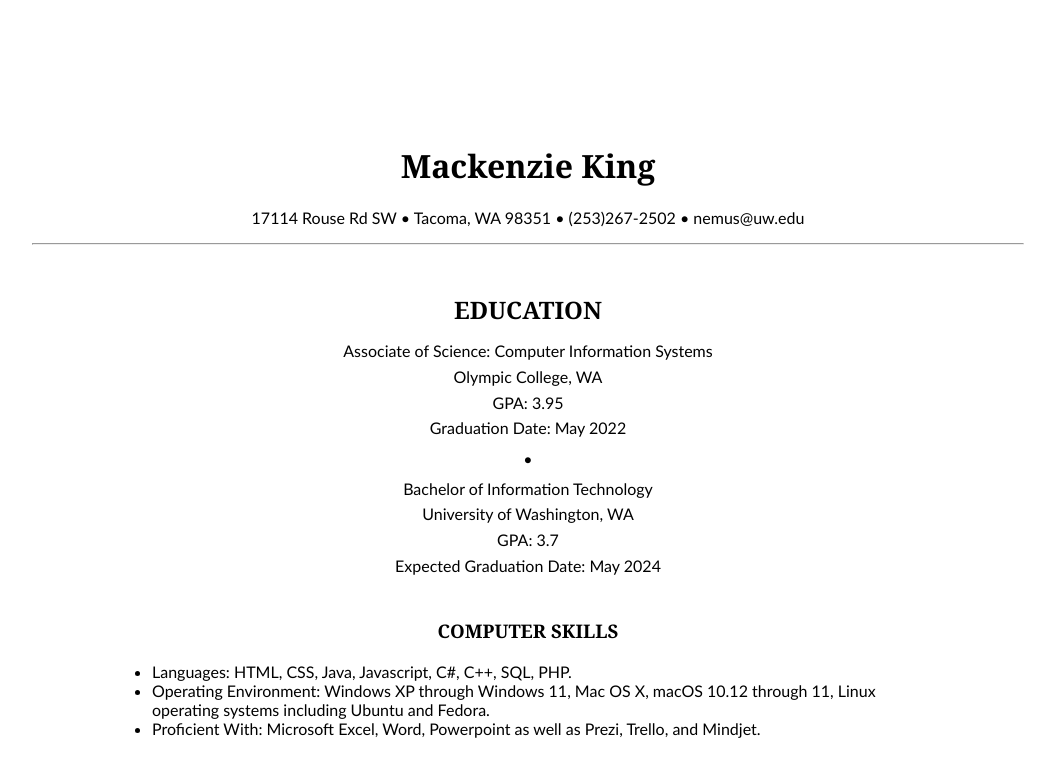
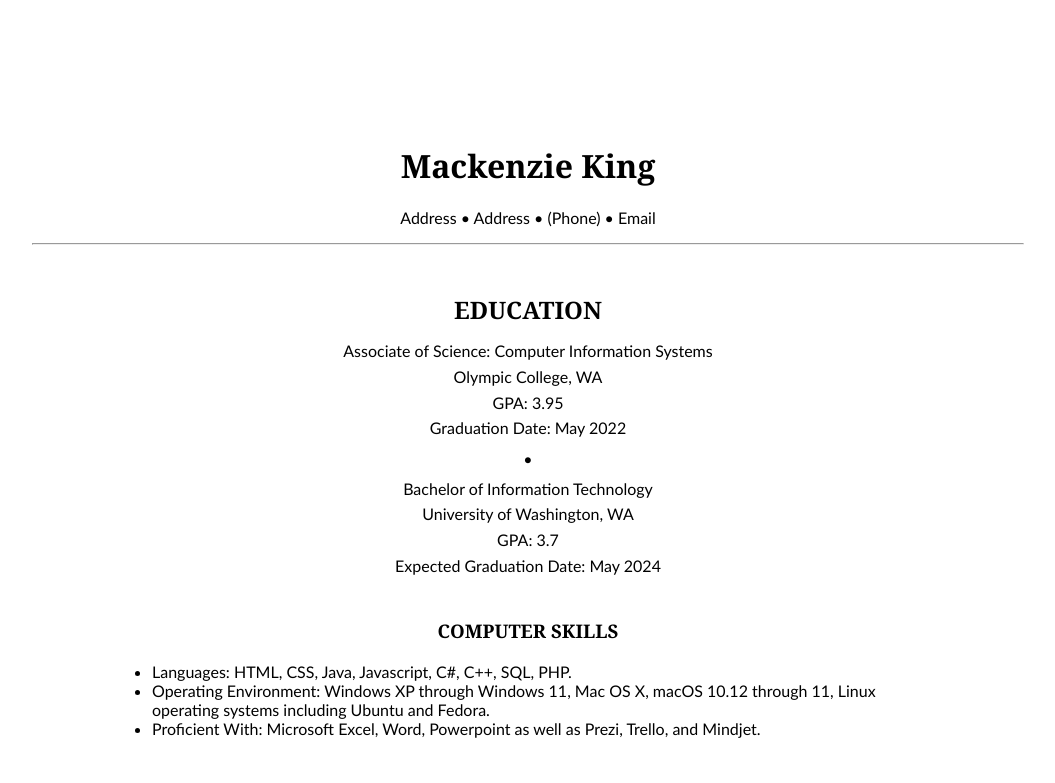
Before and after one commit to ghostpiratenemus/ghostpiratenemus.github.io-, a plain HTML site: page index.html in a window 1280 px wide. Shown: the top 783 px of the page, without its empty margins (112-1167 px from the left). Drawn offline with Linux system fonts and the light colour scheme.

Commit message:
Update index.html

```diff
--- a/index.html
+++ b/index.html
@@ -31,7 +31,7 @@
 </head>
 <body>
 	<h1>Mackenzie King</h1>
-	<p>17114 Rouse Rd SW &bull; Tacoma, WA 98351 &bull; (253)267-2502 &bull; nemus@uw.edu</p>
+	<p>Address &bull; Address &bull; (Phone) &bull; Email</p>
 	<hr></hr>
 	<div class="section">
 		<h2>EDUCATION</h2>
```
